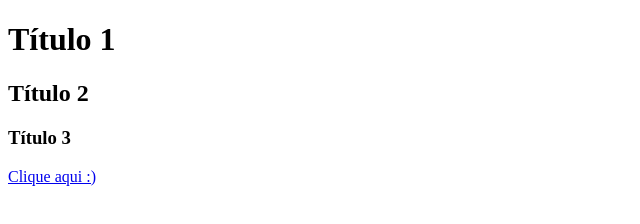
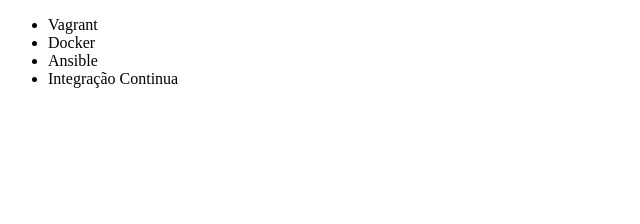
Before and after one commit to felipeselau/git1, a plain HTML site: page index.html in a window 1280 px wide. Shown: the whole page, without its empty margins (0-640 px from the left). Drawn offline with Linux system fonts and the light colour scheme.

Commit message:
segunda tentativa de commit

```diff
--- a/index.html
+++ b/index.html
@@ -1,15 +1,15 @@
 <!DOCTYPE html>
-<html>
+<html lang="en">
 <head>
-	<meta charset="utf-8">
-	<title>Git e Github</title>
+    <meta charset="UTF-8">
+    <title>Cursos da Alura</title>
 </head>
 <body>
-	<h1>Título 1</h1>
-	<h2>Título 2</h2>
-	<h3>Título 3</h3>
-	<a href="https://www.google.com">Clique aqui :)</a>
-
-
+    <ul>
+        <li>Vagrant</li>
+        <li>Docker</li>
+        <li>Ansible</li>
+        <li>Integração Continua</li>
+    </ul>
 </body>
 </html>
```
